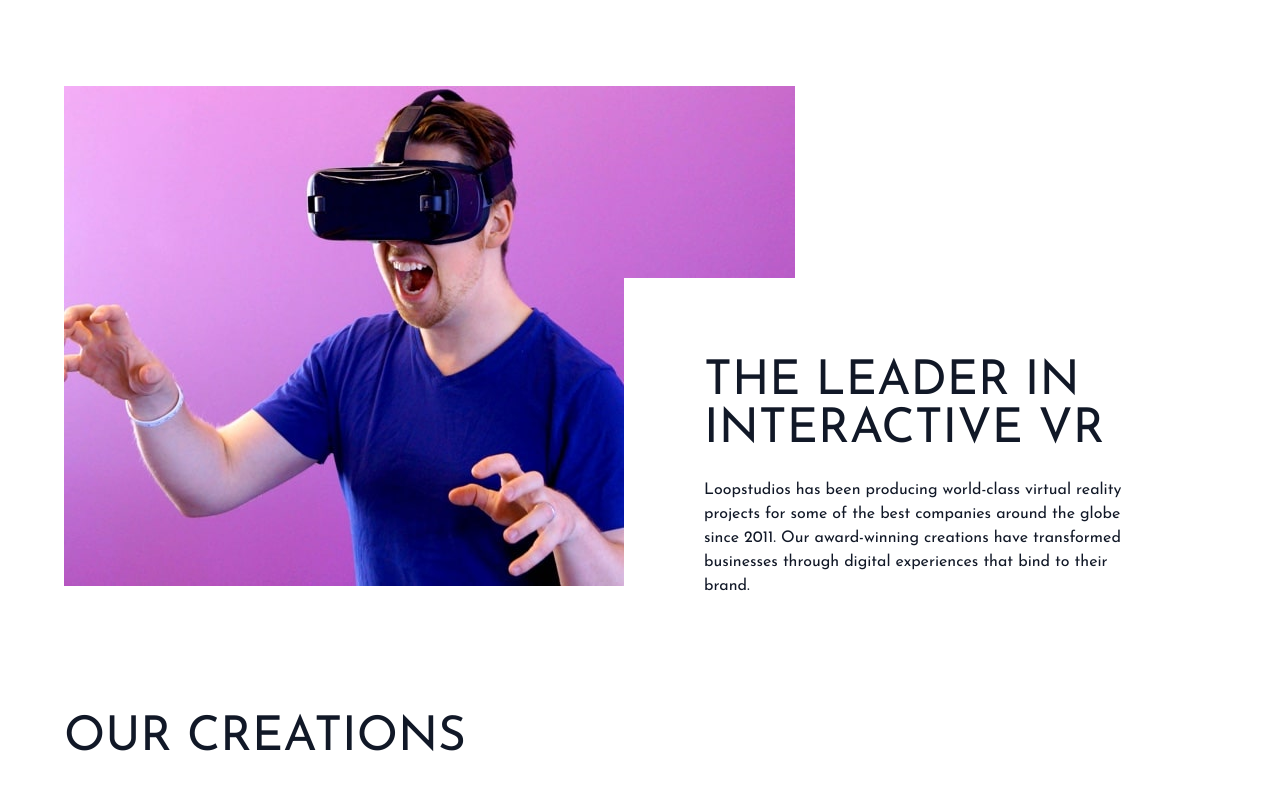
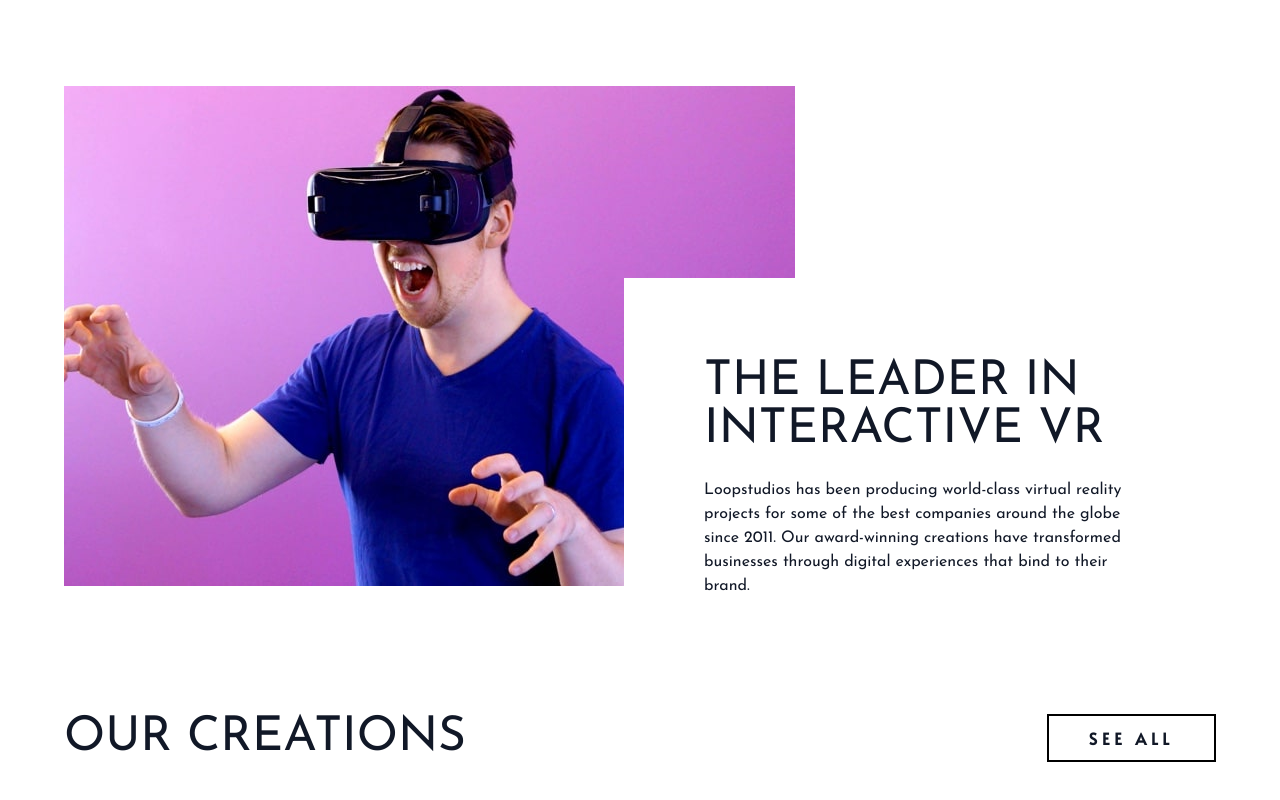
Before and after one commit to eddyK15501/loopstudios-tailwind, a website: page index.html in a window 1280 px wide. Shown: the part 758-1558 px from the top of the page. Drawn offline with Linux system fonts and the light colour scheme.

Commit message:
tailwind.config.js - letterSpacing 0.3em class wide

```diff
--- a/index.html
+++ b/index.html
@@ -86,6 +86,9 @@
           <h2 class="text-4xl text-center uppercase md:text-left md:text-5xl">
             Our Creations
           </h2>
+          <button
+            class="hidden px-10 py-2 my-0 font-bold tracking-wide uppercase border-2 border-black font-alata hover:bg-black hover:text-white md:block"
+          >See All</button>
         </div>
       </div>
     </section>
--- a/tailwind.config.js
+++ b/tailwind.config.js
@@ -12,8 +12,11 @@
       fontFamily: {
         sans: ['Josefin Sans', 'sans'],
         alata: ['Alata'],
-      }
+      },
+      letterSpacing: {
+        wide: '0.3em',
+      },
     },
   },
   plugins: [],
-}
+};
```
Also changed, not shown: css/style.css.
